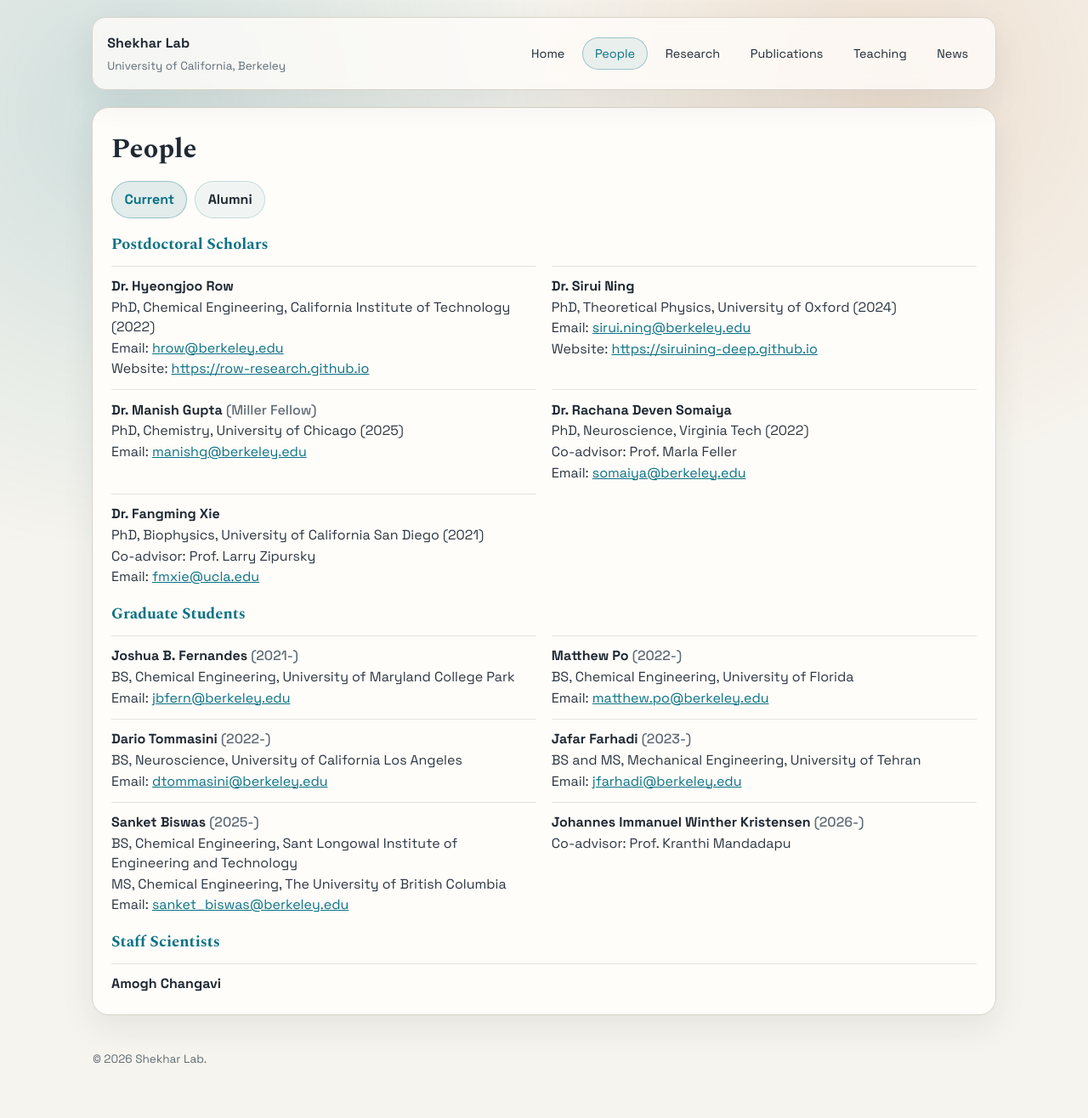
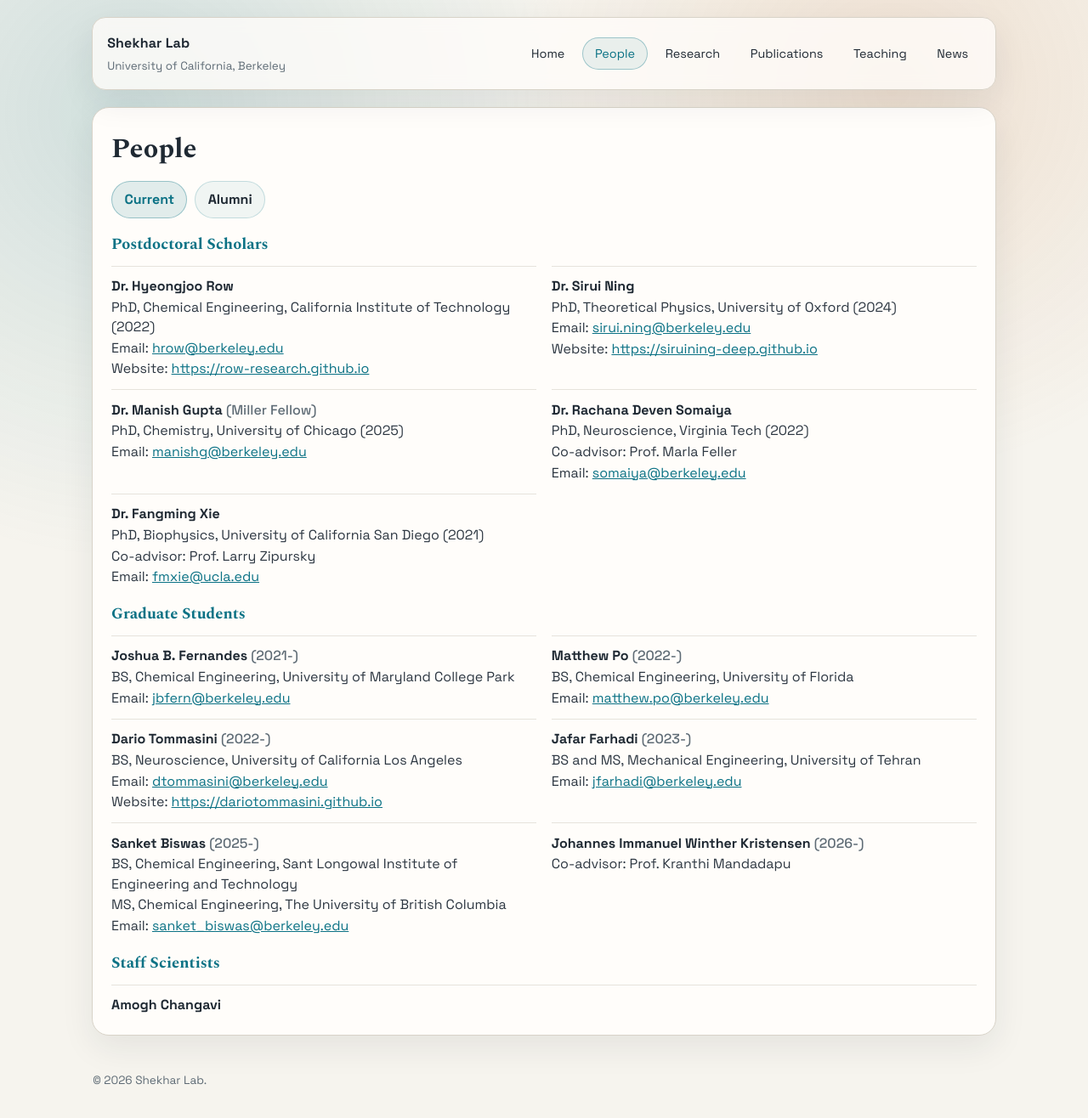
Before and after one commit to shekharlab/shekharlab.github.io, a Jekyll site: the page built from _pages/group.md, in a window 1280 px wide and 1333 px high. Shown: the top 1316 px of the window at 85% size. Built offline with Jekyll 4.4.1, drawn with Linux system fonts in a browser that asks for light colours.

Commit message:
Add Dario Tommasini's website to group page
Co-Authored-By: Claude Opus 5.5 <noreply@anthropic.com>

```diff
--- a/_pages/group.md
+++ b/_pages/group.md
@@ -71,6 +71,7 @@ nav_order: 6
         <p><strong>Dario Tommasini</strong> <span class="person-note">(2022-)</span></p>
         <p>BS, Neuroscience, University of California Los Angeles</p>
         <p>Email: <a href="mailto:dtommasini@berkeley.edu">dtommasini@berkeley.edu</a></p>
+        <p>Website: <a href="https://dariotommasini.github.io">https://dariotommasini.github.io</a></p>
       </div>
 
       <div class="person-entry">
```
